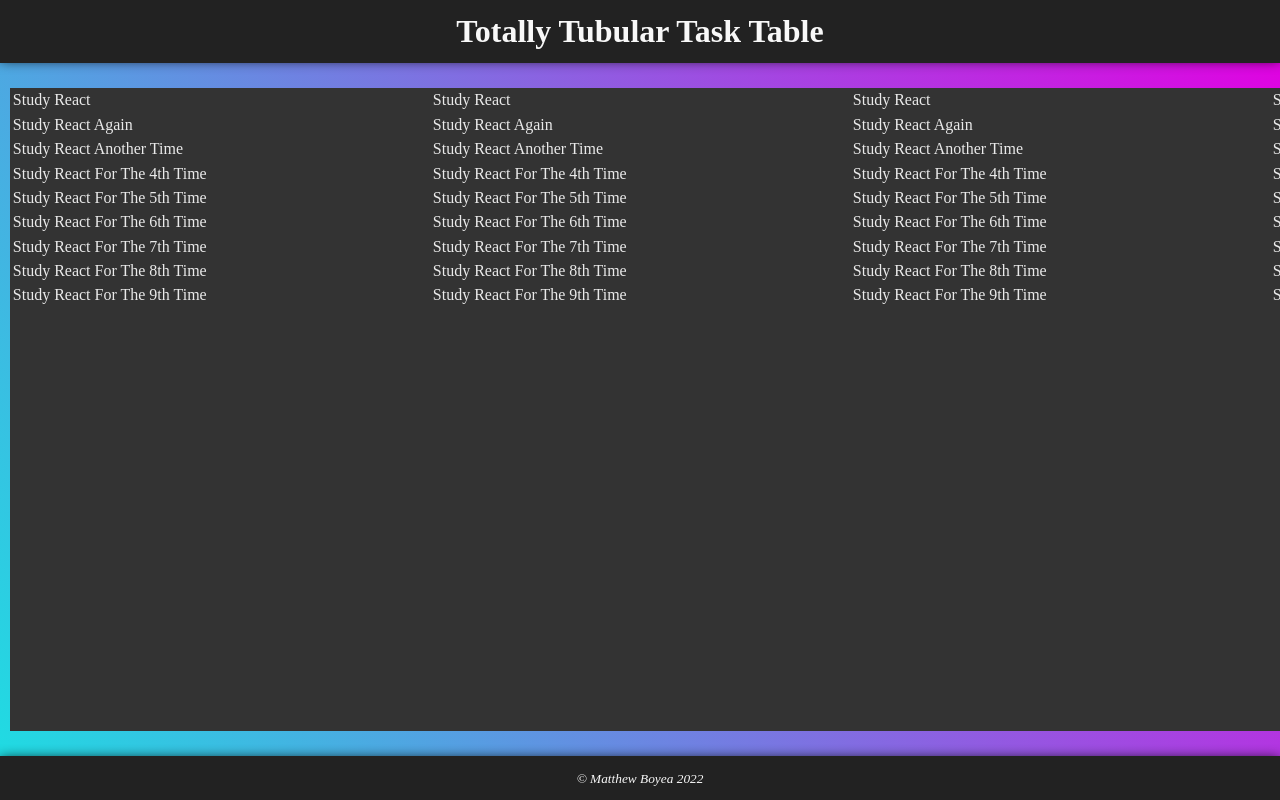
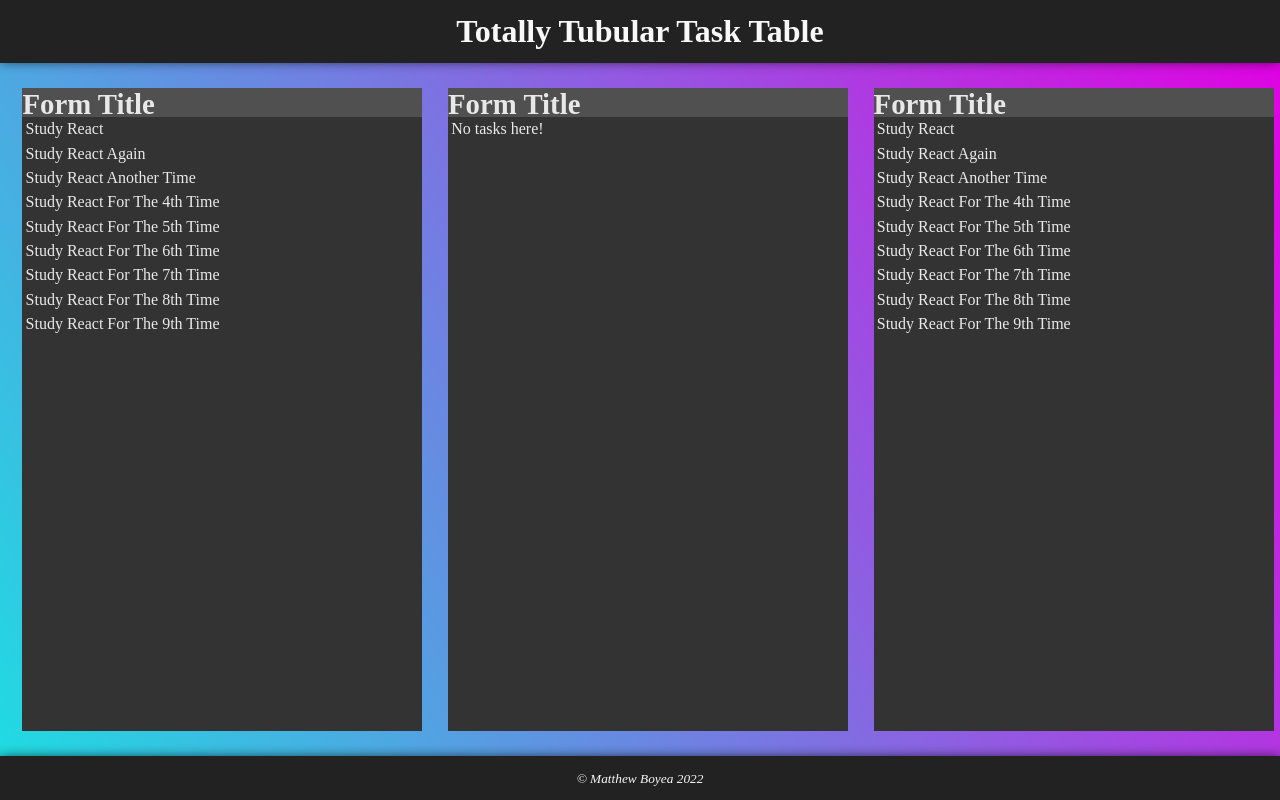
Before and after one commit to YourZombieMop/totally-tubular-task-table, a React app: page / in a window 1280 px wide. Built offline with nearby package versions, Linux system fonts and the light colour scheme.

Commit message:
Basic TaskForm layout achieved.

```diff
--- a/src/App.sass
+++ b/src/App.sass
@@ -1,4 +1,5 @@
 main.app
+  flex-grow: 1
   min-height: 0
   background-color: #DF03E1
   background-image: linear-gradient(60deg, #20DBE2, #DF03E1)
--- a/src/App.tsx
+++ b/src/App.tsx
@@ -2,7 +2,7 @@
 
 import Header from './components/Header/Header';
 import Footer from './components/Footer/Footer';
-import TaskList from './components/TaskList/TaskList';
+import TaskForm from './components/TaskForm/TaskForm';
 import HorizontalScrollContainer from './components/HorizontalScrollContainer/HorizontalScrollContainer';
 
 import './App.sass';
@@ -15,11 +15,12 @@
       <Header title='Totally Tubular Task Table' />
       <main className='app'>
         <HorizontalScrollContainer>
-          <TaskList tasks={taskData} />
-          <TaskList tasks={taskData} />
-          <TaskList tasks={taskData} />
-          <TaskList tasks={taskData} />
-          <TaskList tasks={taskData} />
+          <TaskForm tasks={taskData} />
+          <TaskForm />
+          <TaskForm tasks={taskData} />
+          <TaskForm tasks={taskData} />
+          <TaskForm tasks={taskData} />
+          <TaskForm tasks={taskData} />
         </HorizontalScrollContainer>
       </main>
       <Footer copyright='Matthew Boyea'/>
--- a/src/components/Footer/Footer.sass
+++ b/src/components/Footer/Footer.sass
@@ -1,5 +1,4 @@
 footer.app
-  flex-grow: 0 !important
   padding: 0.8em 0 0.8em 0
   text-align: center
   color: #F8F8F8
--- a/src/components/Header/Header.sass
+++ b/src/components/Header/Header.sass
@@ -1,5 +1,4 @@
 header.app
-  flex-grow: 0 !important
   padding: 0.8em 0 0.8em 0
   text-align: center
   color: #F8F8F8
--- a/src/components/HorizontalScrollContainer/HorizontalScrollContainer.sass
+++ b/src/components/HorizontalScrollContainer/HorizontalScrollContainer.sass
@@ -12,4 +12,3 @@
   padding: $v-padding $h-padding
   > *
     display: inline-block
-    height: 100%
--- /dev/null
+++ b/src/components/TaskForm/TaskForm.sass
@@ -0,0 +1,24 @@
+$v-margin: 0rem
+$h-margin: 0.8rem
+$title-font-size: 1.8rem
+$title-v-padding: 1.6em // TODO: implement padding
+$title-h-padding: 0.6em
+$main-v-padding: 1.6em
+$main-h-padding: 0.6em
+
+.task-form // TODO: rounded corners, padding, colors --other-styling-etc--
+  position: relative
+  height: 100%
+  width: 400px // TODO: determine width with media queries
+  margin: $v-margin $h-margin
+  color: #E8E8E8
+  background-color: #505050
+  header
+    height: $title-font-size
+    h2
+      font-size: $title-font-size
+  main
+    height: calc(100% - $title-font-size)
+
+
+  // TODO: make TaskListElements overflow to the next line
--- /dev/null
+++ b/src/components/TaskForm/TaskForm.tsx
@@ -0,0 +1,27 @@
+import React, { FC, ReactElement } from 'react';
+import { Task } from '../../types/Task';
+import TaskList from '../TaskList/TaskList';
+import './TaskForm.sass'
+
+interface TaskFormProps {
+  tasks?: Task[];
+  title?: string;
+}
+
+const TaskForm: FC<TaskFormProps> = ({
+  tasks = [],
+  title = 'untitled',
+}): ReactElement => {
+  return (
+    <div className='task-form'>
+      <header>
+        <h2>Form Title</h2>
+      </header>
+      <main>
+        <TaskList tasks={tasks} />
+      </main>
+    </div>
+  );
+}
+
+export default TaskForm;
--- a/src/components/TaskList/TaskList.sass
+++ b/src/components/TaskList/TaskList.sass
@@ -1,5 +1,5 @@
 .task-list
-  width: 420px
+  width: 100%
   height: 100%
   margin: 0
   padding: 0
--- a/src/components/TaskList/TaskList.tsx
+++ b/src/components/TaskList/TaskList.tsx
@@ -4,11 +4,11 @@
 import './TaskList.sass';
 
 interface TaskListProps {
-  tasks: Task[]
+  tasks: Task[];
 }
 
 const TaskList: FC<TaskListProps> = ({
-  tasks
+  tasks = [],
 }): ReactElement => {
   return (
     <ul className='task-list'>
--- a/src/index.sass
+++ b/src/index.sass
@@ -1,9 +1,10 @@
 *
   margin: 0
+
+html, body
+  height: 100vh
 
 div#root
   height: 100vh
   display: flex
   flex-direction: column
-  > *
-    flex-grow: 1
```
